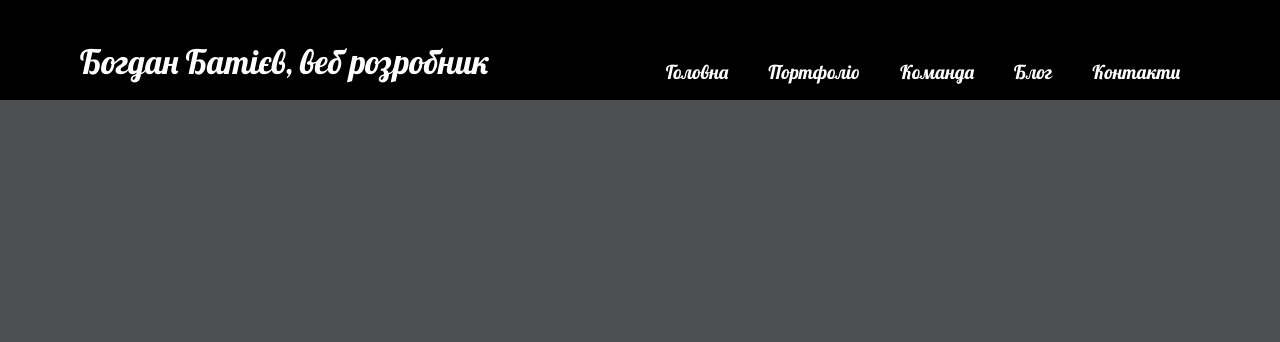
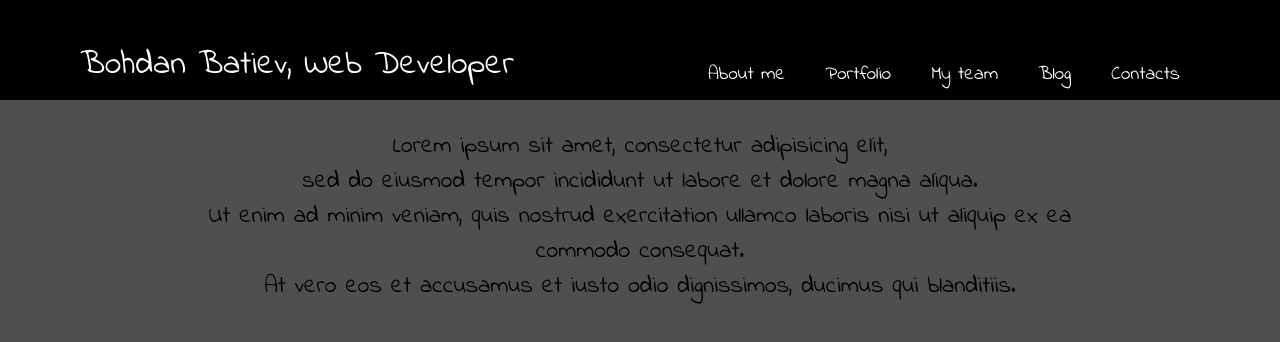
Before and after one commit to batiev/undefinedProject, a plain HTML site: page index.html in a window 1280 px wide. Drawn offline with Linux system fonts and the light colour scheme.

Commit message:
Add description on main

```diff
--- a/index.html
+++ b/index.html
@@ -2,6 +2,7 @@
 <html>
 	<head>
 		<link rel="stylesheet" type="text/css" href="styles.css">
+		<link href='http://fonts.googleapis.com/css?family=Indie+Flower' rel='stylesheet' type='text/css'>
 		<link href='http://fonts.googleapis.com/css?family=Lobster&subset=latin,cyrillic' rel='stylesheet' type='text/css'>
 		<meta charset="UTF-8">
 		<title>Batiiev Bohdan</title>
@@ -11,23 +12,28 @@
 			<div id="container">
 				<a>
 					<h1 class="top_logo">
-						Богдан Батієв, веб розробник
+						Bohdan Batiev, Web Developer
 					</h1>
 				</a>
 				<nav class="top_menu">
 					<ul>
-						<li><a href="#">Головна</a></li>
-						<li><a href="#">Портфоліо</a></li>
-						<li><a href="#">Команда</a></li>
-						<li><a href="#">Блог</a></li>
-						<li><a href="#">Контакти</a></li>
+						<li><a href="#">About me</a></li>
+						<li><a href="#">Portfolio</a></li>
+						<li><a href="#">My team</a></li>
+						<li><a href="#">Blog</a></li>
+						<li><a href="#">Contacts</a></li>
 					</ul>
 				</nav>
 			</div>
 		</header>
 		<section id="wrapper">
 			<div id="main">
+				<div id="description">
+					<p>Lorem ipsum sit amet, consectetur adipisicing elit,<br> sed do eiusmod tempor incididunt ut labore et dolore magna aliqua.<br> Ut enim ad minim veniam, quis nostrud exercitation ullamco laboris nisi ut aliquip ex ea commodo consequat.<br> At vero eos et accusamus et iusto odio dignissimos, ducimus qui blanditiis.</p>
+				</div>
+				<div id="slider">
 
+				</div>
 			</div>
 		</section>
 	</body>
--- a/styles.css
+++ b/styles.css
@@ -26,7 +26,7 @@ body{
 	position: relative;
 }
 h1{
-	font-family: 'Lobster', cursive;
+	font-family: 'Indie Flower', cursive;
 	font-size: 2.1em;
 	float: left;
 	color: white;
@@ -53,7 +53,7 @@ li{
 li a{
 	text-decoration: none;
 	text-align: -webkit-match-parent;
-	font-family: 'Lobster', cursive;
+	font-family: 'Indie Flower', cursive;
 	font-size: 1.2em;
 	color: white;
 }
@@ -68,3 +68,24 @@ li:hover{
 	margin-top: 0px;
 	margin: 0 auto;
 }
+#main{
+	width: 100%;
+	max-width: 1200px;
+	height: auto !important;
+	margin: 0 auto;
+	position: relative;
+}
+#description{
+	margin: 0 auto;
+	width: 80%;
+	max-width: 1200px;
+	height: auto;
+	position: relative;
+}
+#description p{
+	font-family: 'Indie Flower', cursive;
+	font-size: 1.5em;
+	text-align: center;
+	font-weight: lighter;
+	float: left;
+}
```
